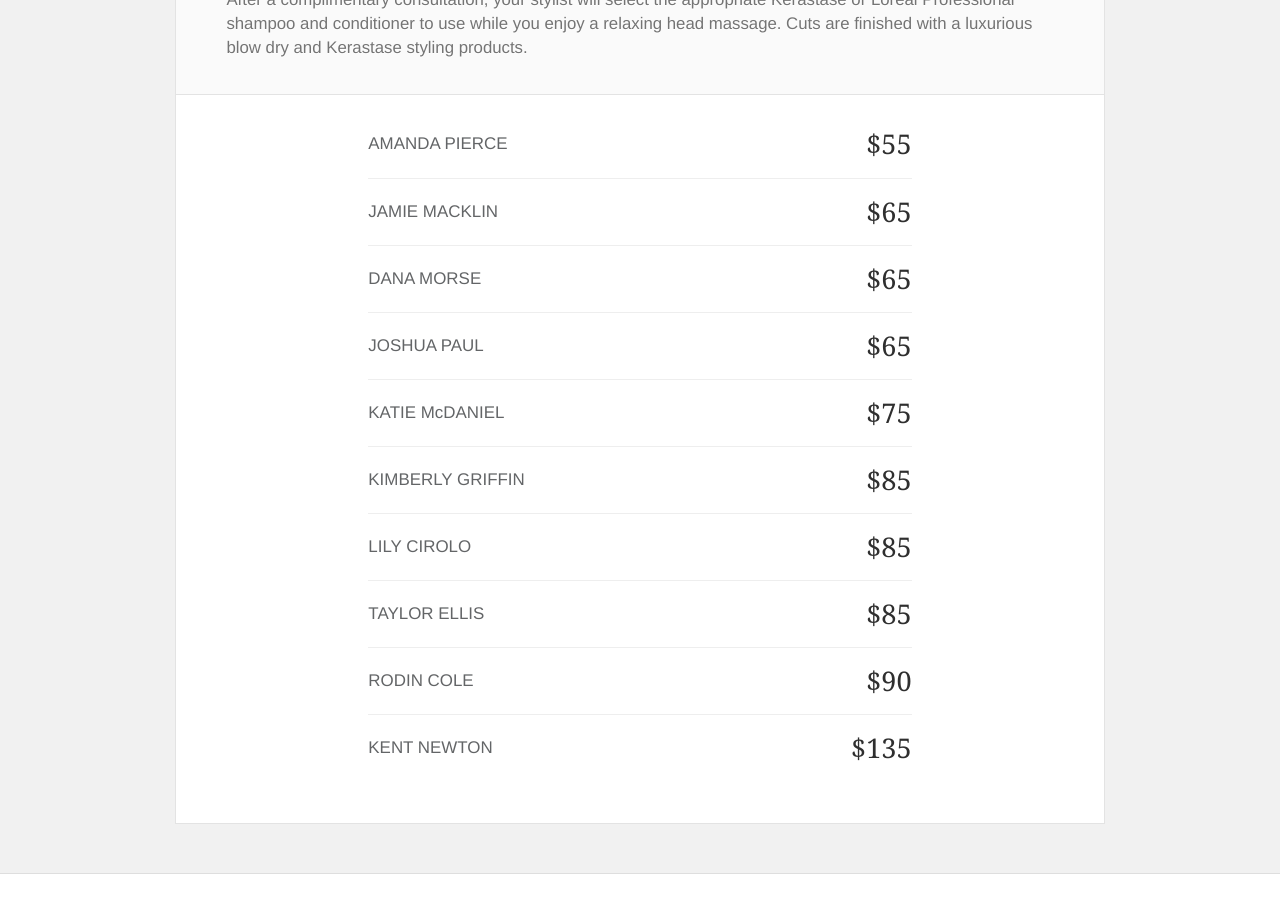
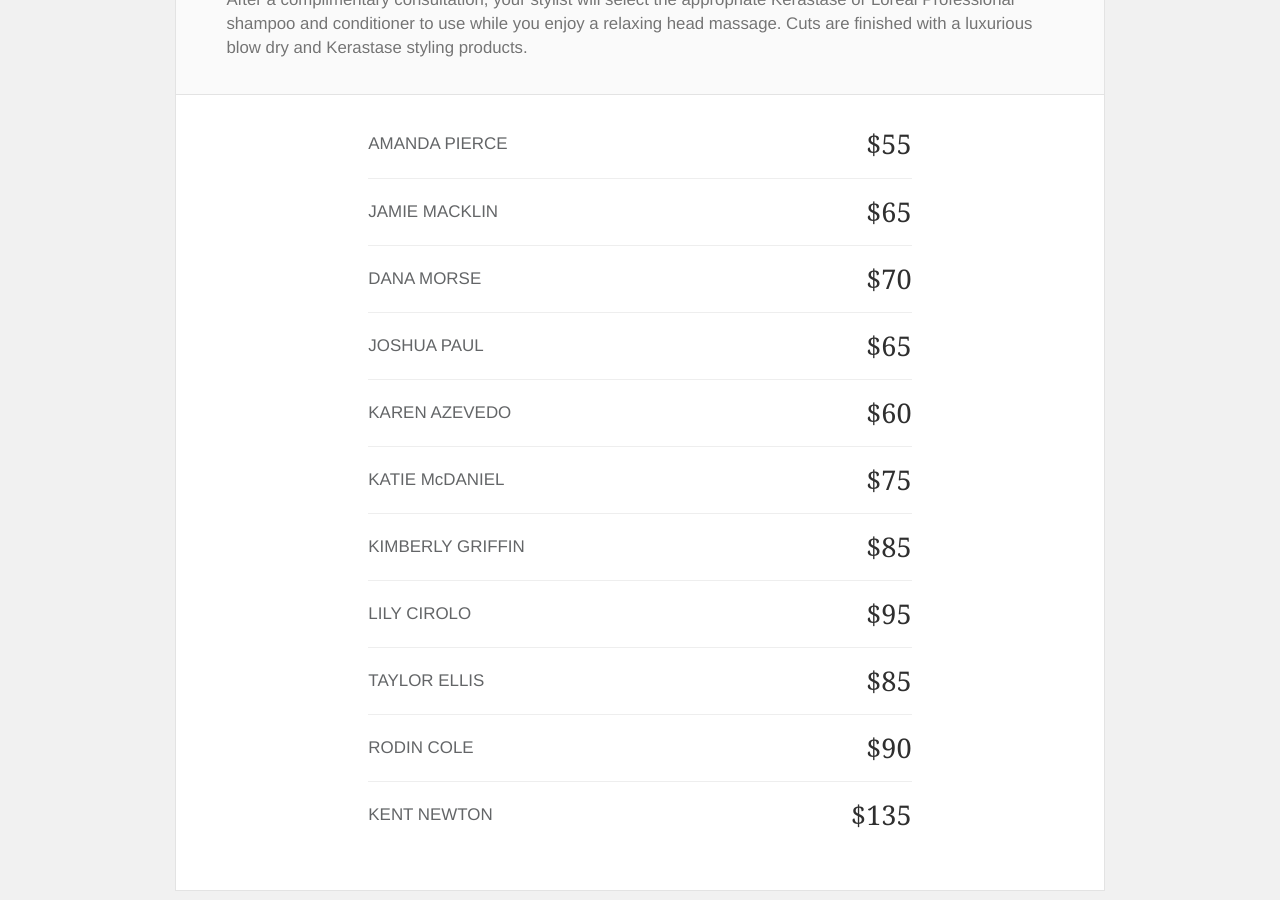
Before and after one commit to knsnewsite/knsnewsite.github.io, a Jekyll site: the page built from services/index.html, in a window 1280 px wide and 900 px high, scrolled down 417 px. Built offline with Jekyll 4.4.1, drawn with Linux system fonts in a browser that asks for light colours; comment, search, counter and statistics services are not loaded.

Commit message:
site updates

```diff
--- a/services/deep-conditioning/index.html
+++ b/services/deep-conditioning/index.html
@@ -48,7 +48,7 @@ service-title: Deep Conditioning
 					<img src="../../images/services/cristalceutic.jpg">
 				</div>
 				<div class="col-sm-7">
-					<p class="withDescrip">Cristalceutic<span class="cost">$30</span></p>
+					<p class="withDescrip">Cristalceutic<span class="cost">$20</span></p>
 					<p class="descrip">The first in-salon treatment to provide up to six weeks of hair color protection. Discover Cristalceutic and keep your hair color looking as vibrant as the day it was colored. Your stylist will apply your treatment at the salon and send you home with a 6-dose radiance-protecting treatment course.</p>
 				</div>
 			</section>
--- a/services/hair-color/index.html
+++ b/services/hair-color/index.html
@@ -16,7 +16,7 @@ service-title: Hair Color
 				<p>Partial Foil <i>starts at<span class="cost">$130</span></i></p>
 				<p>Full Foil <i>starts at<span class="cost">$160</span></i></p>
 				<p>Hairline Highlight <span class="cost">$85</span></p>
-				<p>Balayage <i>starts at<span class="cost">$130</span></i></p>
+				<p>Balayage <i>starts at<span class="cost">$290</span></i></p>
 				<p>Gloss <span class="cost">$40</span></p>
 				<p>Men's Grey Blending <span class="cost">$40</span></p>
 				<p>Color Correction <i style="margin-bottom:1.1em;">based on consultation</i></p>
--- a/services/index.html
+++ b/services/index.html
@@ -14,11 +14,12 @@ service-title: Haircuts
 			<div class="col-sm-12 col-md-8 col-md-offset-2">
 				<p>Amanda Pierce <span class="cost">$55</span></p>
 				<p>Jamie Macklin <span class="cost">$65</span></p>
-				<p>Dana Morse <span class="cost">$65</span></p>
+				<p>Dana Morse <span class="cost">$70</span></p>
 				<p>Joshua Paul <span class="cost">$65</span></p>
+				<p>Karen Azevedo <span class="cost">$60</span></p>
 				<p>Katie M<span style="text-transform:none;">c</span>Daniel <span class="cost">$75</span></p>
 				<p>Kimberly Griffin <span class="cost">$85</span></p>
-				<p>Lily Cirolo <span class="cost">$85</span></p>
+				<p>Lily Cirolo <span class="cost">$95</span></p>
 				<p>Taylor Ellis <span class="cost">$85</span></p>
 				<p>Rodin Cole <span class="cost">$90</span></p>
 				<p>Kent Newton <span class="cost">$135</span></p>
--- a/services/styling/index.html
+++ b/services/styling/index.html
@@ -12,7 +12,7 @@ service-title: Styling
 	<div class="single-col">
         <div class="row">
           <div class="col-sm-12 col-md-8 col-md-offset-2">
-        		<p>Blow Dry <i>starts at<span class="cost">$45</span></i></p>
+        		<p>Blow Dry <i>starts at<span class="cost">$35</span></i></p>
         		<p>Updo <i>starts at<span class="cost">$70</span></i></p>
           </div>
         </div>
--- a/team/index.html
+++ b/team/index.html
@@ -23,12 +23,12 @@ section: kn-team
 				<p>Kent Newton</p>
 				</a>
 			</div>
-			<div class="stylist col-xs-6 col-sm-3">
+			<!-- <div class="stylist col-xs-6 col-sm-3">
 				<a href="../team/karen-avezado/" title="Karen Avezado" alt="Karen Avezado">
 				<img src="../images/team/lc-full.jpg">
-				<p>Karen Avezado</p>
+				<p>Karen Azevedoo</p>
 				</a>
-			</div>
+			</div> -->
 			<div class="stylist col-xs-6 col-sm-3">
 				<a href="../team/lily-cirolo/" title="Lily Cirolo" alt="Lily Cirolo">
 				<img src="../images/team/lc-full.jpg">
--- a/team/karen-avezado/index.html
+++ b/team/karen-azevedo/index.html
@@ -2,7 +2,7 @@
 layout: team
 section: kn-team
 image: '../../images/team/km-full2.jpg'
-team-name: 'Karen Avezado'
+team-name: 'Karen Azevedo'
 position: 'Stylist'
 ---
 
```
Also changed, not shown: 7 other files.
